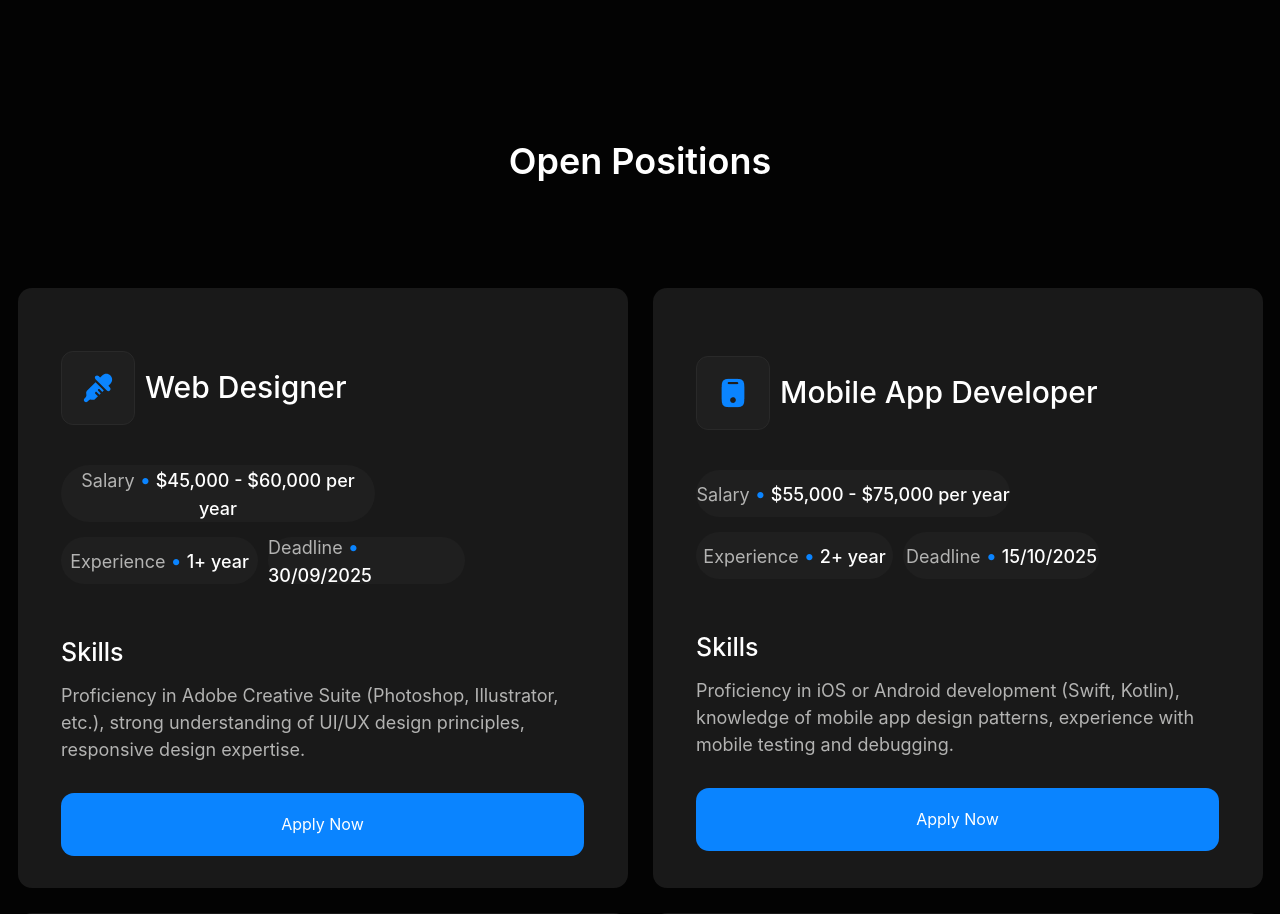
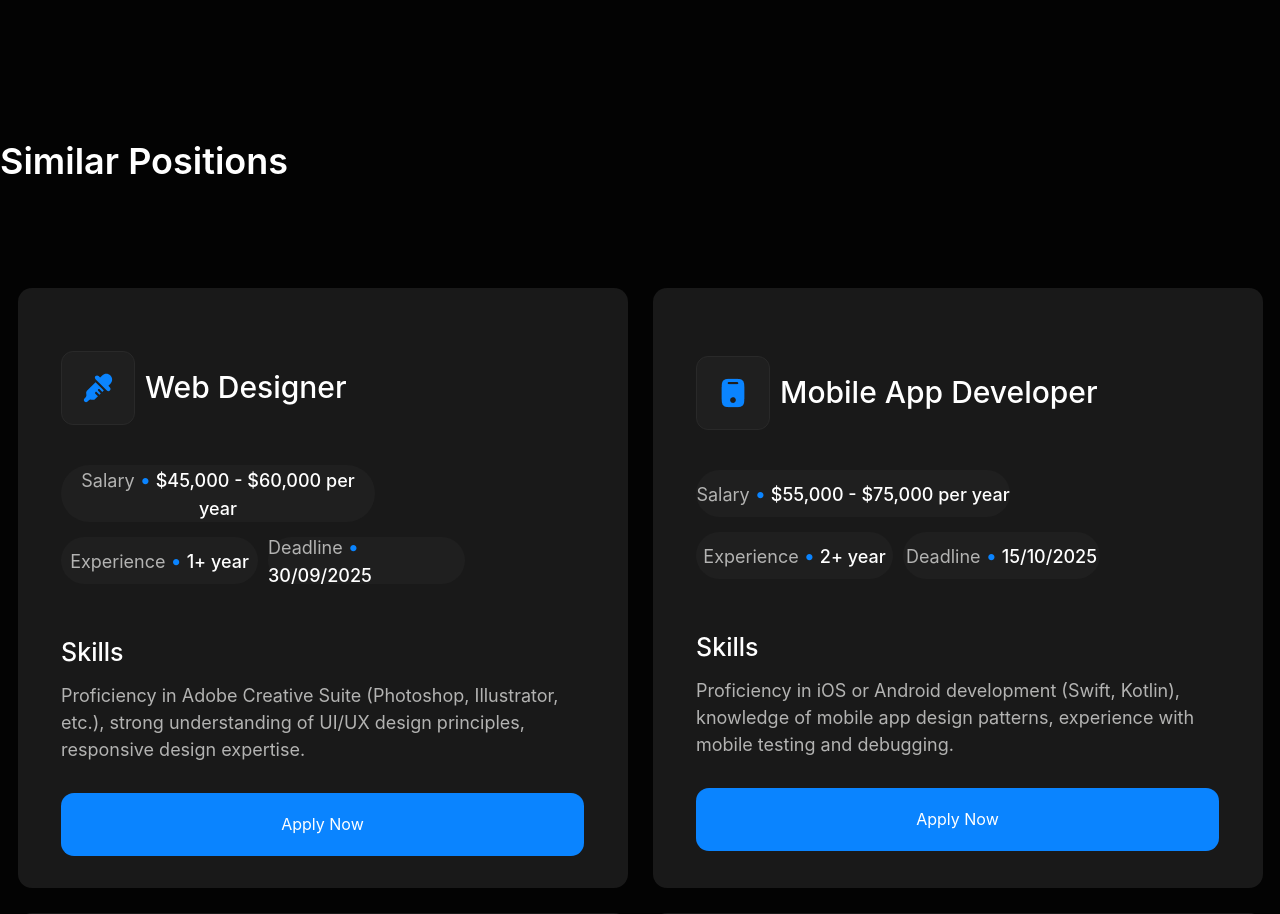
Before and after one commit to Alimukhammad08/3rd-week-exam-, a website: page src/p4.html in a window 1280 px wide. Shown: the part 3760-4674 px from the top of the page. Drawn offline with nearby package versions, Linux system fonts and the light colour scheme; files that its build step writes are made by us from their sources; files whose address does not match are found by name.

Commit message:
I changed text on  page4

```diff
--- a/src/p4.html
+++ b/src/p4.html
@@ -236,7 +236,7 @@
     </section>
 
     <section class="text-white">
-        <p class="text-center text-[36px] font-[600] lg:mt-[170px]">Open Positions</p>
+        <p class="text-[36px] font-[600] lg:mt-[170px]">Similar Positions</p>
         <div class="lg:max-w-[1266px] flex flex-wrap justify-center gap-[25px] m-auto lg:mt-[50px]">
 
             <!-- cards -->
```
